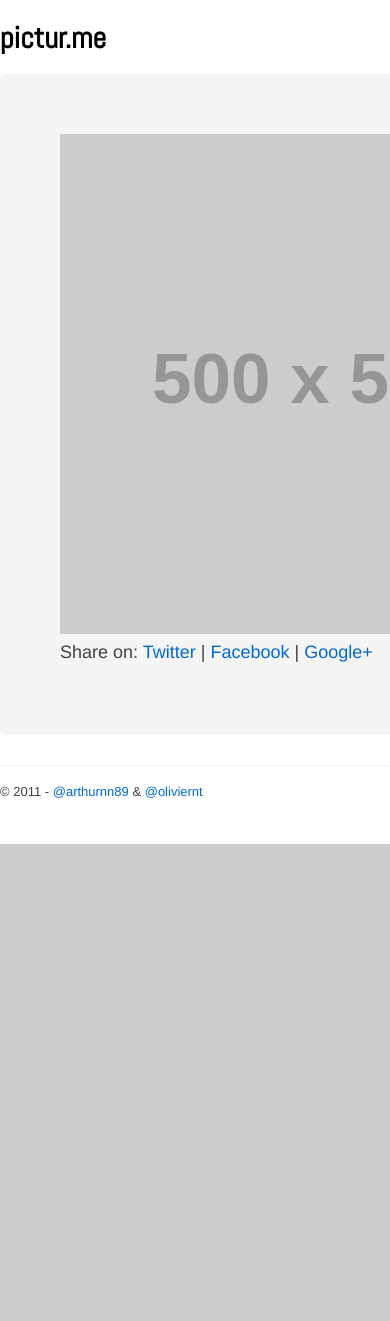
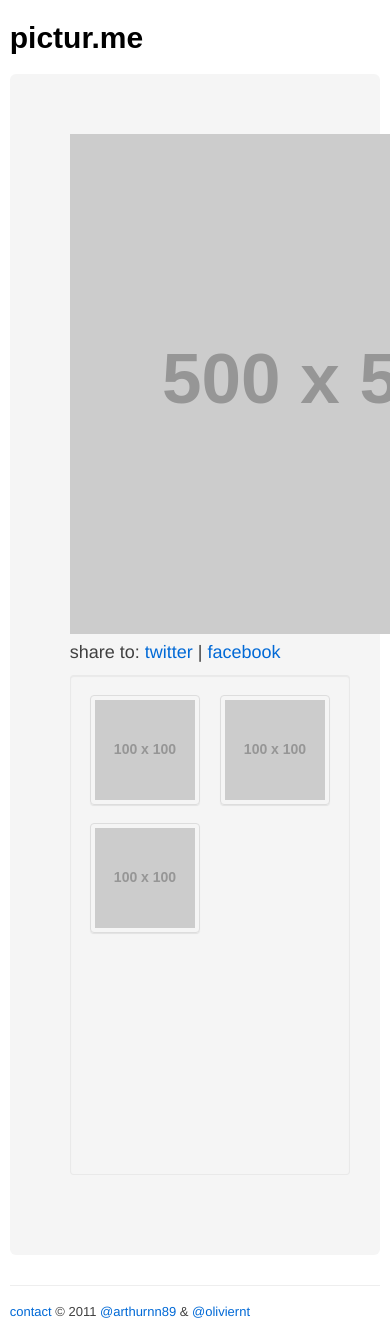
Before and after one commit to arthurnn/picturme, a Django app: template source/templates/details.html in a window 390 px wide; the page is wider, and only the part inside the window is pictured. Before the commit the page ends 844 px from the top of that part, so only its background shows below. Run offline with Django 3.2, Linux system fonts and the light colour scheme; the template is opened without the code that fills it, so the values that code supplies are empty; grey boxes labelled with a size stand in for pictures from a placeholder-image service; parts of the project's set-up code (start-up, migrations or seed data) failed here and were passed over; some libraries are stand-ins or nearby versions; some web fonts are replaced.

Commit message:
added social buttons
added twitter and Facebook buttons
added css3 media queries

```diff
--- a/docroot/static/css/custom.css
+++ b/docroot/static/css/custom.css
@@ -1,8 +1,17 @@
+@font-face {
+    font-family: 'Didact Gothic';
+    font-style: normal;
+    font-weight: normal;
+    src: local('Didact Gothic'), local('DidactGothic'), url('http://themes.googleusercontent.com/static/fonts/didactgothic/v3/v8_72sD3DYMKyM0dn3LtWk3vq9dAc3DuCNWjMJNKvGE.woff') format('woff');
+}
+* {
+    text-transform: lowercase;
+}
 header {
     margin: 20px 0 0;
 }
 header h1 {
-    font-family: 'Abel', sans-serif;
+    font-family: 'Didact Gothic', sans-serif;
 }
 header h1 a{
     color: #000;
--- /dev/null
+++ b/docroot/static/css/media-queries.css
@@ -0,0 +1,13 @@
+@media screen and (max-width: 940px) {
+    .container {
+        width: 95%;
+    }
+}
+
+@media screen and (max-width: 480px) {
+
+    /* disable webkit text size adjust (for iPhone) */
+    html {
+        -webkit-text-size-adjust: none;
+    }
+}
--- a/docroot/static/js/script.js
+++ b/docroot/static/js/script.js
@@ -1,3 +1,31 @@
-/* Author:
+/*
+Author: @oliviernt
+*/
+$(function(){
+  $(".share-tw").click(function(){
+    var $t = $(this),
+        url = $t.attr("href"),
+        title = $t.attr("title");
+    url += "?text=Check out this pic I just uploaded: " + location.href;
+    popup(url, title)
+    return false;
+  });
+  $(".share-fb").click(function(){
+    var $t = $(this),
+        url = "http://www.facebook.com/sharer.php",
+        title = $t.attr("title"),
+        href = location.href.indexOf("localhost")!=-1 ? "http://www.pictur.me" : location.href;
 
-*/
+    url += "?u=" + href;
+    url += "&t=" + escape( "I just uploaded an image on picture.me");
+
+    console.log(url);
+
+    popup(url, title)
+    return false;
+  });
+});
+
+var popup = function(url, title) {
+    return window.open(url, title, "height=250,width=550");
+}
--- a/source/templates/base.html
+++ b/source/templates/base.html
@@ -12,20 +12,19 @@
 	<!-- Use the .htaccess and remove these lines to avoid edge case issues.
 	More info: h5bp.com/b/378 -->
 	<meta http-equiv="X-UA-Compatible" content="IE=edge,chrome=1">
-	<title>{% block page_title %}{% trans 'Django Blank' %}{% endblock page_title %}</title>
 	<meta name="author" content="">
 	<meta name="keywords" content="{% block meta_keywords %}{% endblock meta_keywords %}">
 	<meta name="description" content="{% block meta_description %}{% endblock meta_description %}">
 	<!-- Mobile viewport optimized: j.mp/bplateviewport -->
 	<meta name="viewport" content="width=device-width,initial-scale=1">
 	<!-- Place favicon.ico and apple-touch-icon.png in the root directory: mathiasbynens.be/notes/touch-icons -->
-	<link rel="shortcut icon" type="image/x-icon" href="{{ STATIC_URL }}images/favicon.ico">
+	<link rel="shortcut icon" type="image/x-icon" href="{{ STATIC_URL }}images/favicon.png">
 
 	<!-- CSS: implied media=all -->
 	<!-- CSS concatenated and minified via ant build script-->
 	<link rel="stylesheet" href="{{ STATIC_URL }}css/bootstrap.min.css">
-	<link href='http://fonts.googleapis.com/css?family=Abel' rel='stylesheet' type='text/css'>
 	<link rel="stylesheet" href="{{ STATIC_URL }}css/custom.css">
+	<link rel="stylesheet" href="{{ STATIC_URL }}css/media-queries.css">
 <!-- 	<link rel="stylesheet" type="text/css" href="{{ STATIC_URL }}css/base.css"> -->
 	<!-- end CSS-->
 
@@ -50,13 +49,13 @@
 		<header>
 	    	<h1>
 	    		<a href="/">pictur.me</a>
-	    	</h1>
+		    </h1>
 	    </header>
 	    <div class="hero-unit">
 			{% block content %}{% endblock content %}
     	</div>
     	<footer>
-    		&copy; 2011 - <a href="http://twitter.com/!#/arthurnn89">@arthurnn89</a> &amp; <a href="http://twitter.com/!#/oliviernt">@oliviernt</a>
+    		<a href="/contact">Contact</a> &copy; 2011 <a href="http://twitter.com/#!/arthurnn89">@arthurnn89</a> &amp; <a href="http://twitter.com/#!/oliviernt">@oliviernt</a>
     	</footer>
 	</div> <!--! end of #container -->
 
--- a/source/templates/details.html
+++ b/source/templates/details.html
@@ -1,5 +1,9 @@
 {% extends "base.html" %}
 {% load i18n %}
+
+{% block additional_headers %}
+    <title>pictur.me | detail</title>
+{% endblock additional_headers %}
 
 {% block content %}
     <section>
@@ -10,7 +14,7 @@
                     <img src="http://placehold.it/500x500" alt="" />
                 </div>
                 <p>
-                    Share on: <a href="#" class="share-tw">Twitter</a> | <a href="#" class="share-fb">Facebook</a> | <a href="#" class="share-gp">Google+</a>
+                    Share to: <a href="https://twitter.com/share" class="share-tw" title="Twitter">Twitter</a> | <a href="#" class="share-fb">Facebook</a>
                 </p>
             </div>
             <!-- RIGHT SIDE -->
@@ -38,35 +42,4 @@
             </div>
         </div>
     </section>
-    <script>
-      window.fbAsyncInit = function() {
-        $(".share-fb").click(function(){
-            FB.ui({
-                method: 'feed',
-                name: 'Facebook Dialogs',
-                link: 'http://developers.facebook.com/docs/reference/dialogs/',
-                picture: 'http://fbrell.com/f8.jpg',
-                caption: 'Reference Documentation',
-                description: 'Dialogs provide a simple, consistent interface for applications to interface with users.'
-                },
-                function(response) {
-                    if (response && response.post_id) {
-                        console.log('Post was published.');
-                    } else {
-                        console.log('Post was not published.');
-                    }
-            });
-            return false;
-        });
-      };
-
-      // Load the SDK Asynchronously
-      (function(d){
-         var js, id = 'facebook-jssdk'; if (d.getElementById(id)) {return;}
-         js = d.createElement('script'); js.id = id; js.async = true;
-         js.src = "//connect.facebook.net/en_US/all.js";
-         d.getElementsByTagName('head')[0].appendChild(js);
-       }(document));
-    </script>
-    <script src="//platform.twitter.com/widgets.js" type="text/javascript"></script>
 {% endblock content %}
```
Also changed, not shown: source/templates/index.html (+8 -3 lines), docroot/static/images/favicon.ico, docroot/static/images/favicon.png (added).
